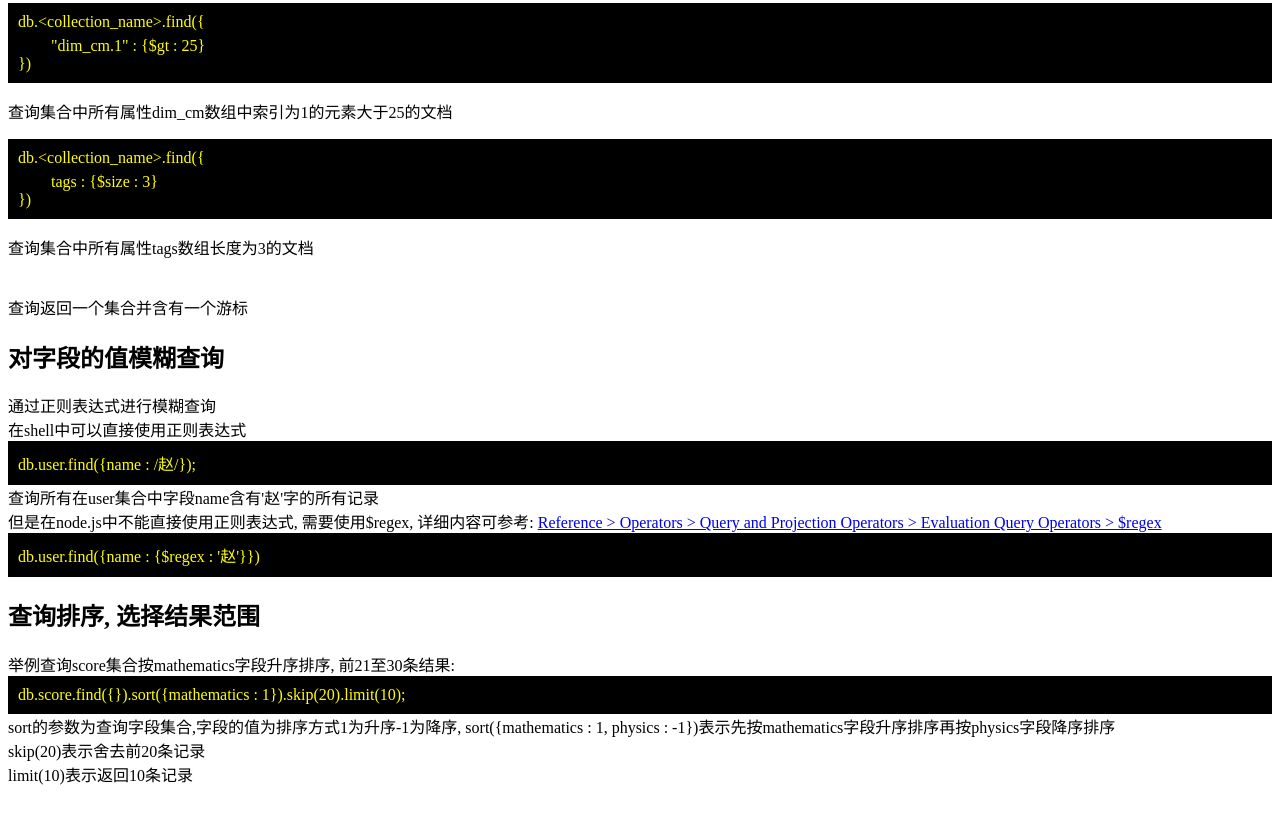
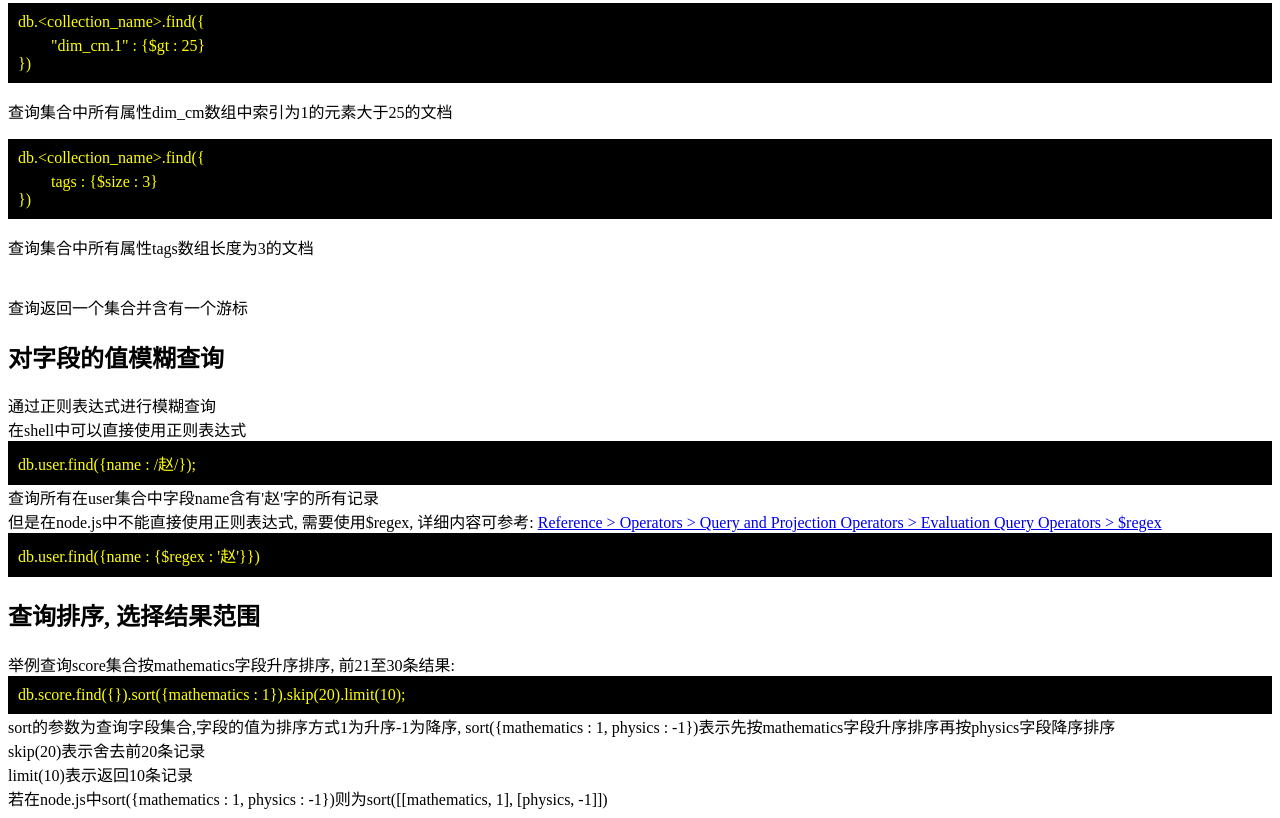
Before and after one commit to fred4444source/mongodb_test, a website: page index.html in a window 1280 px wide. Shown: the part 6796-7614 px from the top of the page. Before the commit the page ends 7590 px from the top, so only its background shows below. Drawn offline with Linux system fonts and the light colour scheme.

Commit message:
update 查询排序, 选择结果范围 sort in node.js difference with shell

```diff
--- a/index.html
+++ b/index.html
@@ -395,6 +395,7 @@
 			</section>
 			<section>
 				<h2>查询排序, 选择结果范围</h2>
+				<div>
 					举例查询score集合按mathematics字段升序排序, 前21至30条结果:
 					<div class="class___command">
 						db.score.find({}).sort({mathematics : 1}).skip(20).limit(10);
@@ -404,6 +405,9 @@
 					skip(20)表示舍去前20条记录
 					<br/>
 					limit(10)表示返回10条记录
+					<br/>
+					若在node.js中sort({mathematics : 1, physics : -1})则为sort([[mathematics, 1], [physics, -1]])
+				</div>
 			</section>
 		</article>
 	</body>
```
Lines whose indentation alone changed are shown as unchanged.
